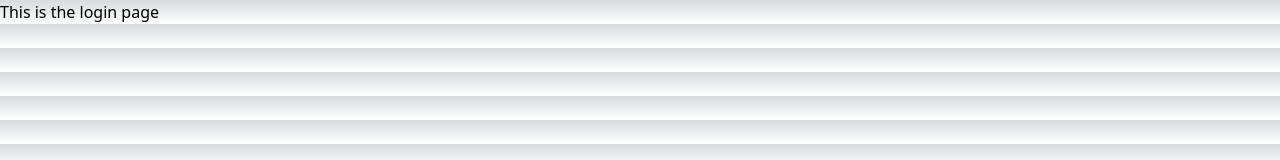
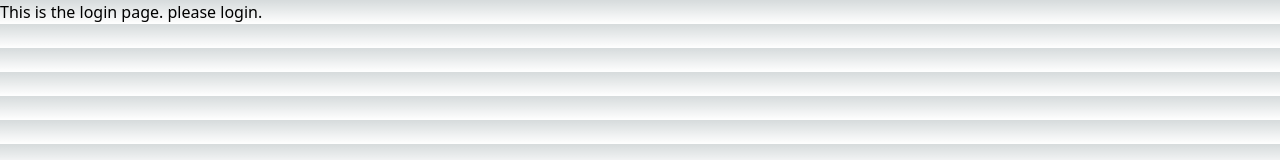
Before and after one commit to KrishDholeria/Online-Banking-System, a Next.js app in the folder frontend/: page /login in a window 1280 px wide. Shown: the top 160 px of the page. Built offline with nearby package versions, Linux system fonts and the light colour scheme.

Commit message:
login changed

```diff
--- a/frontend/pages/login.js
+++ b/frontend/pages/login.js
@@ -3,7 +3,8 @@ import React from 'react'
 const login = () => {
   return (
     <div>
-      This is the login page
+      This is the login page.
+      please login.
     </div>
   )
 }
```
